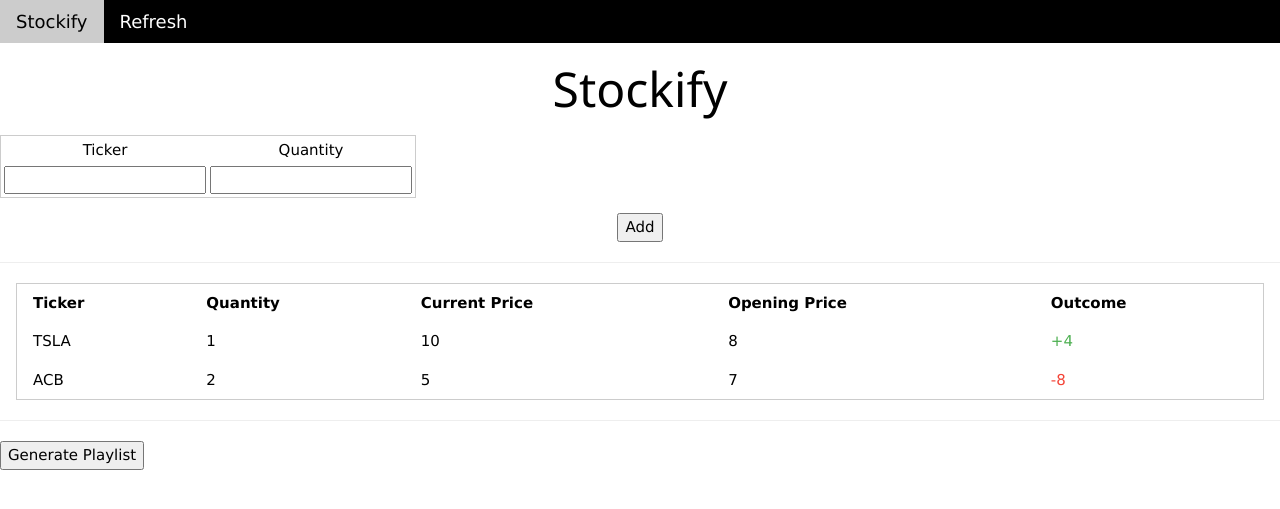
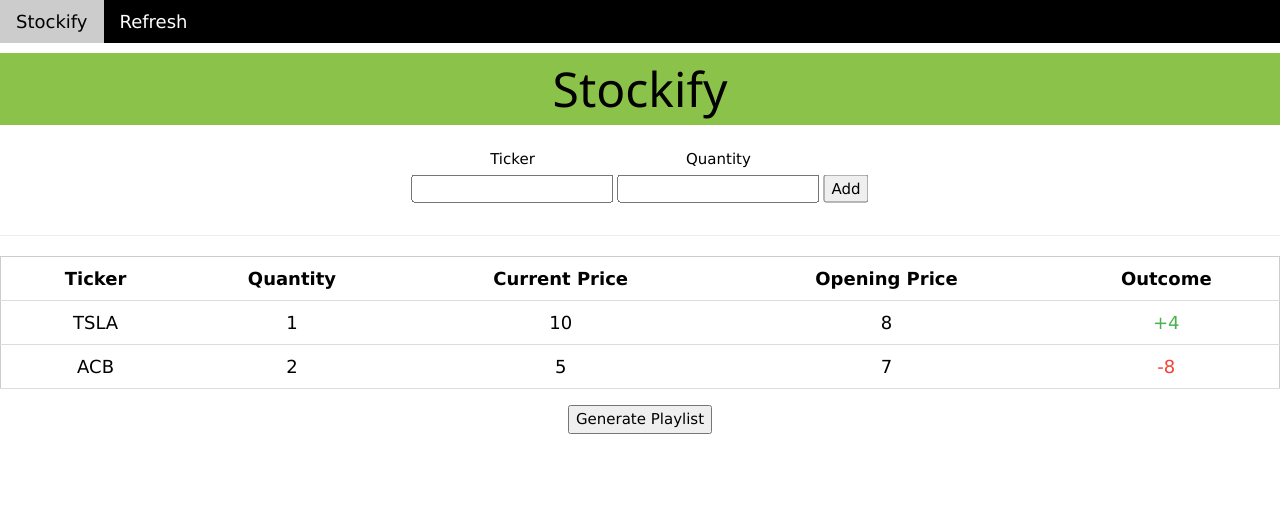
Before and after one commit to ndellamaria/stockify, a Flask app: page /table in a window 1280 px wide. Shown: the top 509 px of the page. Run offline with Flask 2, Linux system fonts and the light colour scheme; some libraries are stand-ins or nearby versions.

Commit message:
formatting of webpage

```diff
--- a/templates/table.html
+++ b/templates/table.html
@@ -1,24 +1,35 @@
 {% extends "base.html" %}
+<link rel="stylesheet" href="https://fonts.googleapis.com/css?family=Tangerine">
+
+<style>
+  .w3-tangerine {
+    font-family: 'Tangerine', serif;
+  }
+</style>
 
 {% block content %}
 
-  <h1 class="w3-xxxlarge w3-center">Stockify</h1>
-    <form action="" method="post" novalidate class = "w3-center">
+<h1 class="w3-xxxlarge w3-center w3-light-green w3-tangerine">Stockify</h1>
 
+  <form action="" method="post" novalidate>
+  <div class="w3-display-container w3-center w3-bordered" style="padding-top: 40px; padding-bottom: 40px;">
       {{ form.hidden_tag() }}
 
-      <table class = "w3-border w3-container-middle">
+        <table class="w3-display-middle">
           <tr>
             <td>{{ form.ticker.label }}</td>
             <td>{{ form.quantity.label }}</td>
           </tr>
           <tr>
             <td>{{ form.ticker(size = 20) }} </td>
-          <td>{{ form.quantity(size = 10) }}</td>
+            <td>{{ form.quantity(size = 5) }}</td>
+            <td> {{ form.submit }} </td>
           </tr>
         </table>
 
-      <p> {{ form.submit() }} </p>
+        <!-- {{ form.submit() }} -->
+
+    </div>
 
     <hr>
 
@@ -34,31 +45,33 @@
     {% endif %}
     {% endwith %}
   </form>
+
+
 <script src="{{url_for('static', filename='script.js')}}"></script>
-<div class="w3-container">
-<table id="tableID" class="w3-table w3-border">
+
+<div class="w3-responsive">
+  <table id="tableID" class="w3-table w3-border w3-margin-bottom w3-table-all w3-large">
     <tr>
-    <th> Ticker </th>
-    <th> Quantity </th>
-    <th> Current Price </th>
-    <th> Opening Price </th>
-    <th> Outcome </th>
+      <th class = "w3-center"> Ticker </th>
+      <th class = "w3-center"> Quantity </th>
+      <th class = "w3-center"> Current Price </th>
+      <th class = "w3-center"> Opening Price </th>
+      <th class = "w3-center"> Outcome </th>
     </tr>
     {% for stock in stockList %}
     <tbody>
       <tr>
-      <td>{{stock.name}}</td>
-      <td>{{stock.quantity}}</td>
-      <td>{{stock.current_price}}</td>
-      <td>{{stock.opening_price}}</td>
-      <td class={{ stock.color }}>{{stock.change}}</td>
+        <td class = "w3-center">{{stock.name}}</td>
+        <td class = "w3-center">{{stock.quantity}}</td>
+        <td class = "w3-center">{{stock.current_price}}</td>
+        <td class = "w3-center">{{stock.opening_price}}</td>
+        <td class="w3-center {{ stock.color }}">{{stock.change}}</td>
       </tr>
     </tbody>
     {% endfor %}
   </table>
 </div>
 
-<hr>
 
 {% with messages = get_flashed_messages() %}
 {% if messages %}
@@ -72,6 +85,7 @@
 {% endif %}
 {% endwith %}
 
+<div class="w3-center">
   <a href="/generate_playlist"><input type="button" value="Generate Playlist"></a>
-
+</div>
 {% endblock %}
```
Also changed, not shown: static/js/script.js (+21 -21 lines). Lines whose indentation alone changed are shown as unchanged.
